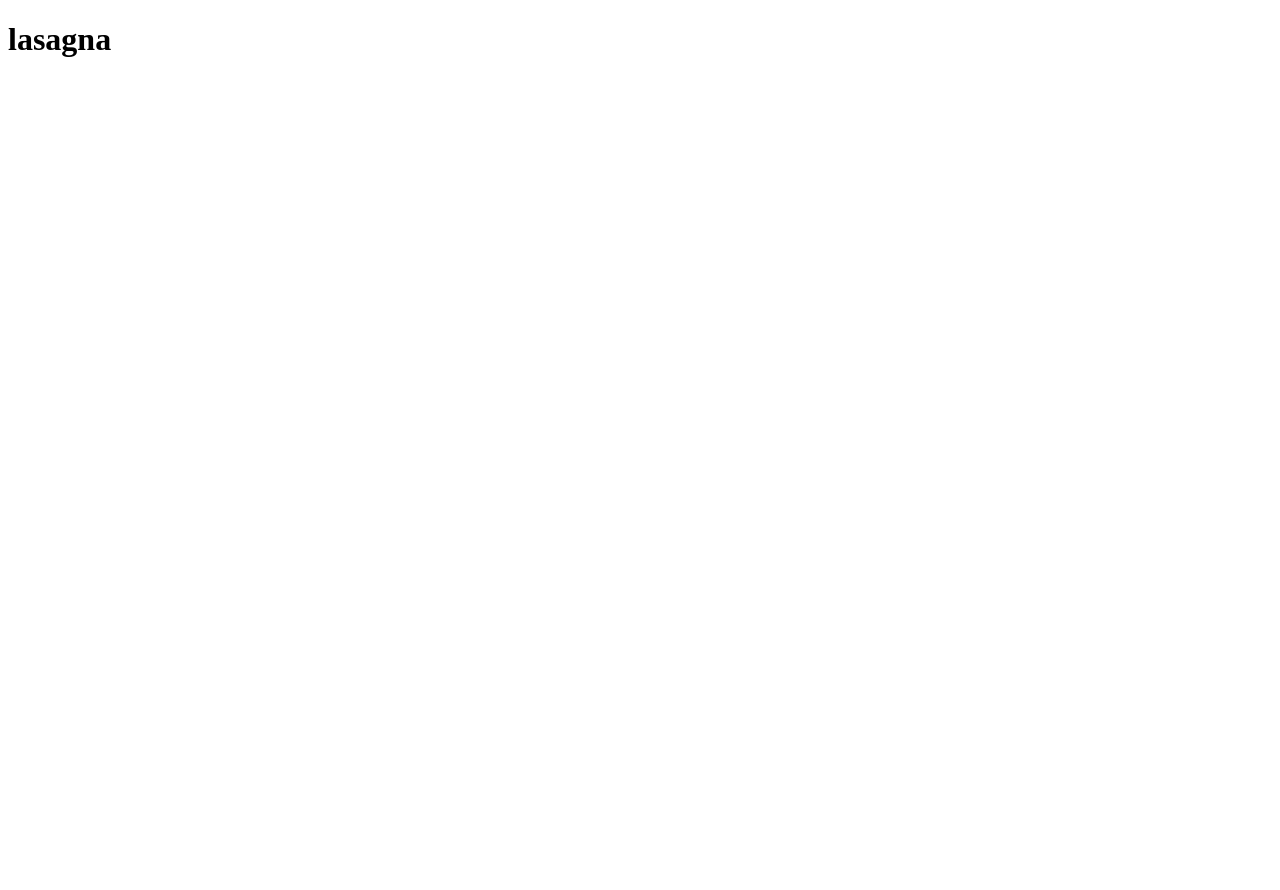
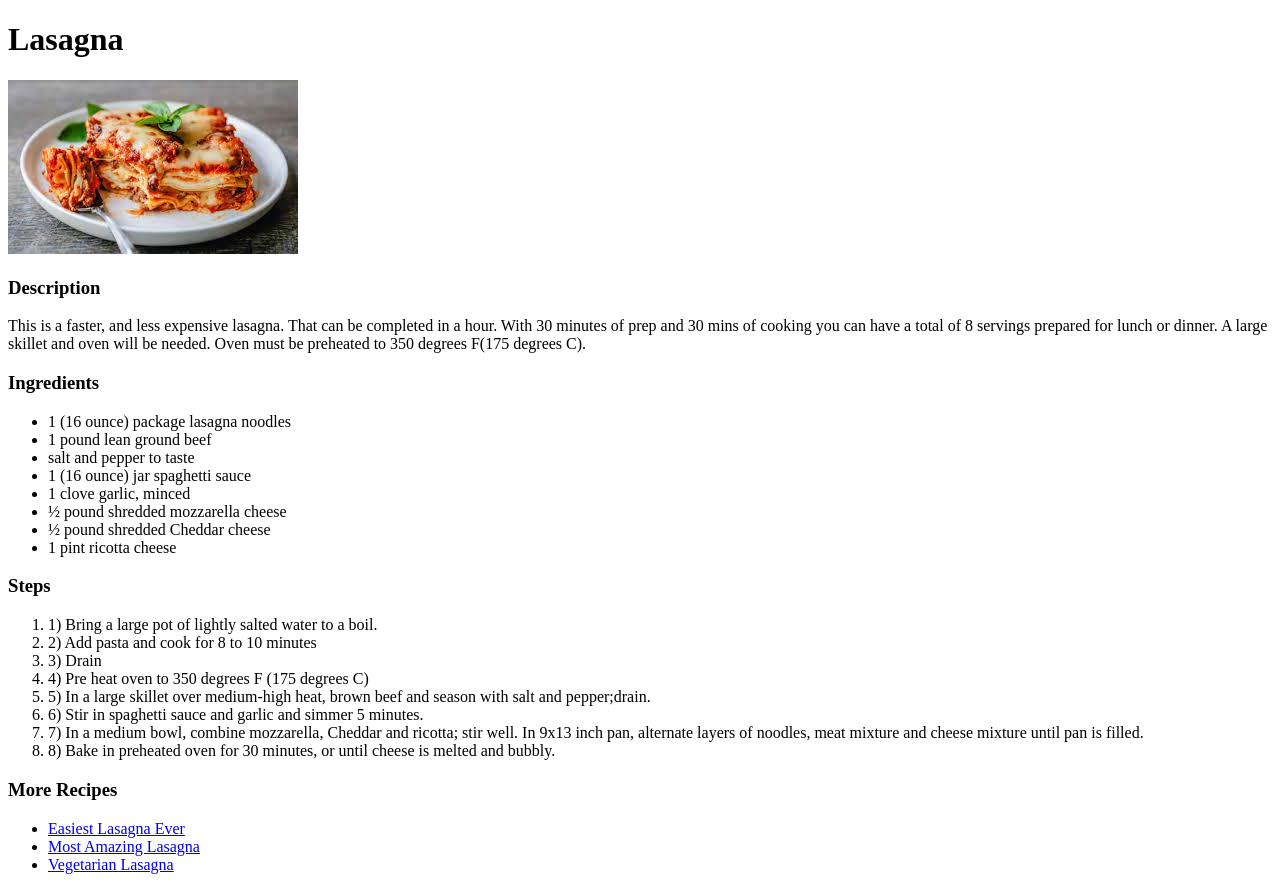
Before and after one commit to Darthusiest/odin-recipes, a plain HTML site: page recipes/lasagna.html in a window 1280 px wide. Before the commit the page ends 800 px from the top, so only its background shows below. Drawn offline with Linux system fonts and the light colour scheme.

Commit message:
Complete lasagna.html and add pizza.html

```diff
--- a/recipes/lasagna.html
+++ b/recipes/lasagna.html
@@ -9,10 +9,47 @@
 
 
         <body>
-            <h1>lasagna</h1>
+            <h1>Lasagna</h1>
+
+            <img src="../images/lasagna.jpg" alt="A delicious lasagna">
+
+            <h3>Description</h3>
+            <p>This is a faster, and less expensive lasagna. That can be completed in a hour. With 30 minutes of prep and 30 mins of cooking you can have a total of 8 servings prepared for lunch or dinner. A large skillet and oven will be needed. Oven must be preheated to 350 degrees F(175 degrees C).</p>
 
 
+            <h3>Ingredients</h3>
+            <ul>
+                <li>1 (16 ounce) package lasagna noodles</li>
+                <li>1 pound lean ground beef</li>
+                <li>salt and pepper to taste</li>
+                <li>1 (16 ounce) jar spaghetti sauce</li>
+                <li>1 clove garlic, minced</li>
+                <li>½ pound shredded mozzarella cheese</li>
+                <li>½ pound shredded Cheddar cheese</li>
+                <li>1 pint ricotta cheese</li>
+            </ul>
 
+            <h3>Steps</h3>
+            <ol>
+                <li>1) Bring a large pot of lightly salted water to a boil.</li>
+                <li>2) Add pasta and cook for 8 to 10 minutes</li>
+                <li>3) Drain</li>
+                <li>4) Pre heat oven to 350 degrees F (175 degrees C)</li>
+                <li>5) In a large skillet over medium-high heat, brown beef and season with salt and pepper;drain.</li>
+                <li>6) Stir in spaghetti sauce and garlic and simmer 5 minutes.</li>
+                <li>7) In a medium bowl, combine mozzarella, Cheddar and ricotta; stir well. In 9x13 inch pan, alternate layers of noodles, meat mixture and cheese mixture until pan is filled.</li>
+                <li>8) Bake in preheated oven for 30 minutes, or until cheese is melted and bubbly.</li>
+            </ol>
+
+
+            <h3>More Recipes</h3>
+            <ul>
+                <li><a href="https://www.youtube.com/watch?v=uCH4axRLeXM&ab_channel=Delish">Easiest Lasagna Ever</a></li>
+
+                <li><a href="https://www.youtube.com/watch?v=zVqunZUuwSs&ab_channel=TheStayAtHomeChef">Most Amazing Lasagna</a></li>
+                <li><a href="https://www.youtube.com/watch?v=nVY6Ze5VYsk&ab_channel=CookingwithCoit">Vegetarian Lasagna</a></li>
+
+            </ul>
 
 
         </body>
```
Also changed, not shown: index.html (+1 -2 lines), recipes/pizza.html (added, +8 -0 lines), images/lasagna.jpg (added), images/pepperoni-pizza.jpg (added), 1 other file.
